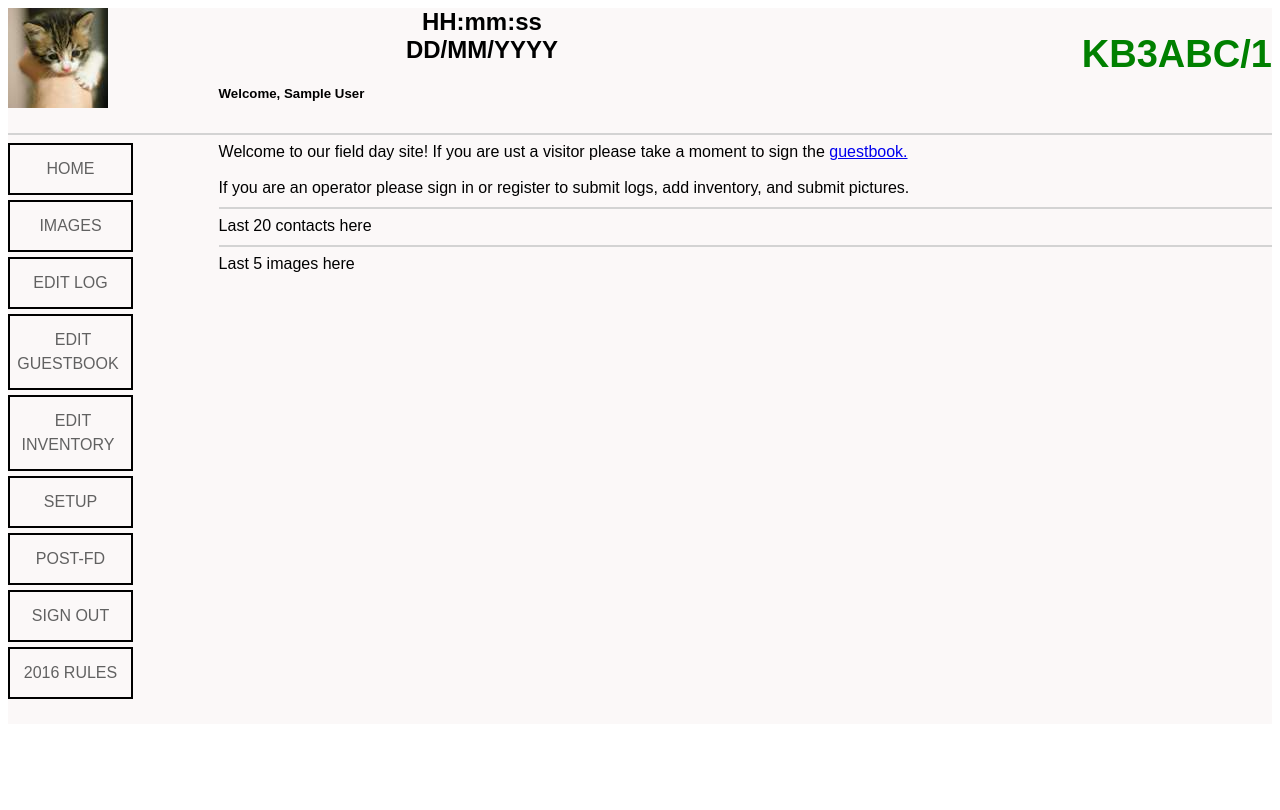
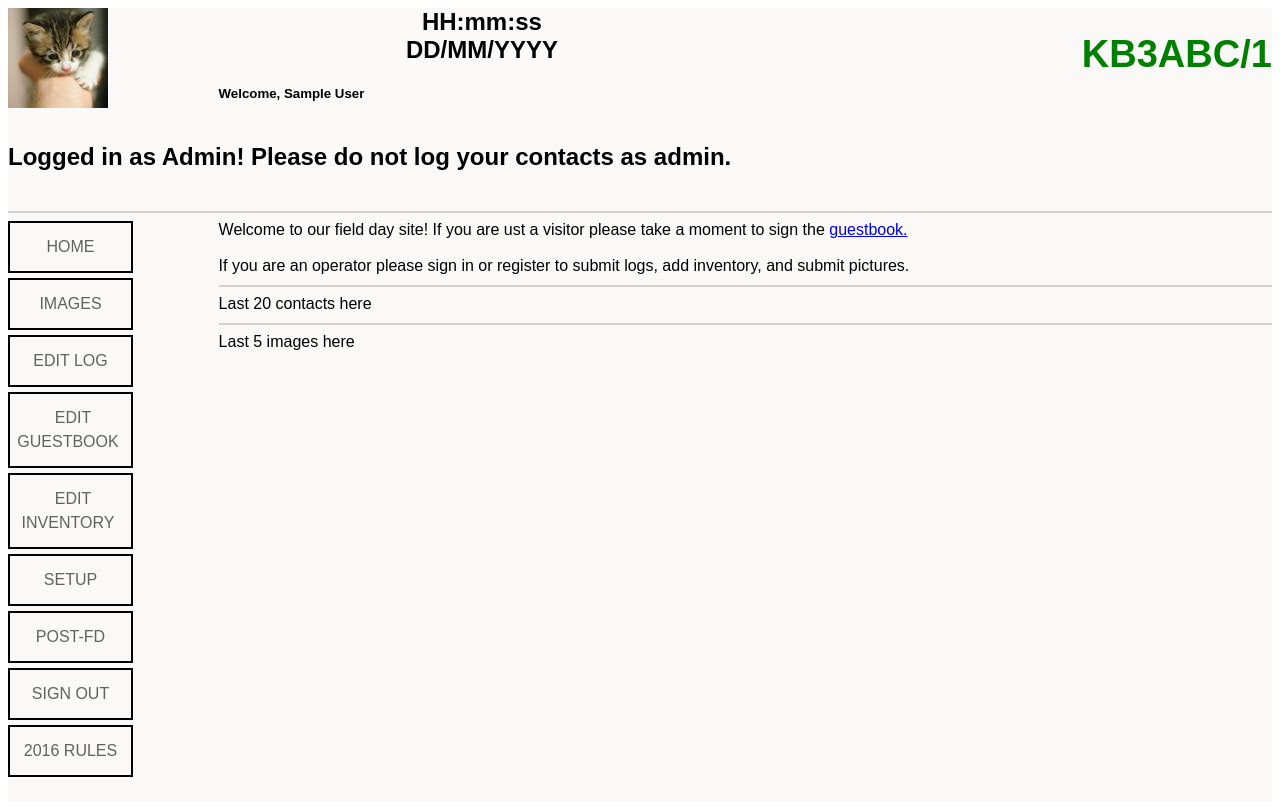
Before and after one commit to ckoval7/fdlogdb, a PHP site: page / in a window 1280 px wide. Before the commit the page ends 699 px from the top, so only its background shows below. Run offline with PHP 8.4, Linux system fonts and the light colour scheme; the visitor is signed in with stand-in values (Sample User, id 1).

Commit message:
Pre Aplha 7.1
Updated Files, Added Things

```diff
--- a/admin/db-config.php
+++ b/admin/db-config.php
@@ -150,12 +150,14 @@ try {
 	$sql="INSERT INTO users (call_sign, password, user_level) VALUES ('admin', '$pass', 'admin')";
 	$conn->exec($sql);
 	echo '<br> Account "admin" created with password "password".';
+	echo '<br> You will be rediected to the homepage in 5 seconds.';
+	echo '<META http-equiv="refresh" content="5;URL=/index.php">';
 }
 catch(PDOException $e) {
 	echo $sql . "<br>" . $e->getMessage();
 }
 
-echo '<a href="../index.php">Home</a>';
+echo '<br><a href="../index.php">Home</a>';
 
 $conn=null;
 ?>
--- a/header.php
+++ b/header.php
@@ -1,7 +1,7 @@
 <?php
 echo
 '<span id="logo" class="logo col-2">
-	<img src="img/100.jpg" alt="logo goes here"/>
+	<img src="/img/100.jpg" alt="logo goes here"/>
 </span>
 <div id="timeandtitle" class="col-10">
 	<div id="datetime" class="col-6">
@@ -20,4 +20,10 @@ echo
 		<h1>KB3ABC/1</h1>
 	</div>
 </div>';
+if (!empty($_SESSION['priv']) and $_SESSION['priv'] === "admin") {
+	echo '
+		<div class="row">
+			<h2>Logged in as Admin! Please do not log your contacts as admin.</h2>
+		</div>';
+}
 ?>
--- a/navbar.php
+++ b/navbar.php
@@ -5,13 +5,13 @@ if (!empty ($_SESSION['priv'])) {
 			<div id="drawer" class="row">
 				<nav class="nav">
 					<ul class="nav__list">
-						<li class="nav__item"><a href="index.php">Home</a></li>
-						<li class="nav__item"><a href="enter-log.php">Log</a></li>
-						<li class="nav__item"><a href="images.php">Images</a></li>
-						<li class="nav__item"><a href="guestbook.php">Guestbook</a></li>
-						<li class="nav__item"><a href="inventory.php">Inventory</a></li>
-						<li class="nav__item"><a href="sign-out.php">Sign Out</a></li>
-						<li class="nav__item"><a href="files/2016 Rules.pdf">2016 Rules</a></li>
+						<li class="nav__item"><a href="/index.php">Home</a></li>
+						<li class="nav__item"><a href="/enter-log.php">Log</a></li>
+						<li class="nav__item"><a href="/images.php">Images</a></li>
+						<li class="nav__item"><a href="/guestbook.php">Guestbook</a></li>
+						<li class="nav__item"><a href="/inventory.php">Inventory</a></li>
+						<li class="nav__item"><a href="/sign-out.php">Sign Out</a></li>
+						<li class="nav__item"><a href="/files/2016 Rules.pdf">2016 Rules</a></li>
 					</ul>
 				</nav>
 			</div>';
@@ -20,15 +20,15 @@ if (!empty ($_SESSION['priv'])) {
 			<div id="drawer" class="row">
 				<nav class="nav">
 					<ul class="nav__list">
-						<li class="nav__item"><a href="index.php">Home</a></li>
-						<li class="nav__item"><a href="images.php">Images</a></li>
-						<li class="nav__item"><a href="view-log.php">Edit Log</a></li>
-						<li class="nav__item"><a href="guestbook.php">Edit Guestbook</a></li>
-						<li class="nav__item"><a href="inventory.php">Edit Inventory</a></li>
-						<li class="nav__item"><a href="admin/setup.php">Setup</a></li>
-						<li class="nav__item"><a href="admin/postfd.php">Post-FD</a></li>
-						<li class="nav__item"><a href="sign-out.php">Sign Out</a></li>
-						<li class="nav__item"><a href="files/2016 Rules.pdf">2016 Rules</a></li>
+						<li class="nav__item"><a href="/index.php">Home</a></li>
+						<li class="nav__item"><a href="/images.php">Images</a></li>
+						<li class="nav__item"><a href="/view-log.php">Edit Log</a></li>
+						<li class="nav__item"><a href="/guestbook.php">Edit Guestbook</a></li>
+						<li class="nav__item"><a href="/inventory.php">Edit Inventory</a></li>
+						<li class="nav__item"><a href="/admin/setup.php">Setup</a></li>
+						<li class="nav__item"><a href="/admin/postfd.php">Post-FD</a></li>
+						<li class="nav__item"><a href="/sign-out.php">Sign Out</a></li>
+						<li class="nav__item"><a href="/files/2016 Rules.pdf">2016 Rules</a></li>
 					</ul>
 				</nav>
 			</div>';
@@ -38,12 +38,12 @@ if (!empty ($_SESSION['priv'])) {
 		<div id="drawer" class="row">
 			<nav class="nav">
 				<ul class="nav__list">
-					<li class="nav__item"><a href="index.php">Home</a></li>
-					<li class="nav__item"><a href="sign-in.php">Sign In</a></li>
-					<li class="nav__item"><a href="register.php">Register</a></li>
-					<li class="nav__item"><a href="view-log.php">View Log</a></li>
-					<li class="nav__item"><a href="guestbook.php">Guestbook</a></li>
-					<li class="nav__item"><a href="files/2016 Rules.pdf">2016 Rules</a></li>
+					<li class="nav__item"><a href="/index.php">Home</a></li>
+					<li class="nav__item"><a href="/sign-in.php">Sign In</a></li>
+					<li class="nav__item"><a href="/register.php">Register</a></li>
+					<li class="nav__item"><a href="/view-log.php">View Log</a></li>
+					<li class="nav__item"><a href="/guestbook.php">Guestbook</a></li>
+					<li class="nav__item"><a href="/files/2016 Rules.pdf">2016 Rules</a></li>
 				</ul>
 			</nav>
 		</div>';
--- a/php/submitsignin.php
+++ b/php/submitsignin.php
@@ -1,5 +1,4 @@
 <?php
-session_start();
 $servername = "localhost";
 $dbusername = "fdlogread";
 $dbpassword = "password";
@@ -53,7 +52,7 @@ if ($_SERVER["REQUEST_METHOD"] == "POST") {
 				$_SESSION['priv'] = $user_priv[0];
 				$_SESSION['username'] = $username;
 				$_SESSION['name'] = $firstname[0];
-				echo '<META http-equiv="refresh" content="0;URL=index.php">';
+				echo '<META http-equiv="refresh" content="0;URL=/index.php">';
 			} else {
 				$passErr2 = 'Username or password incorrect';
 			}
--- a/sign-in.php
+++ b/sign-in.php
@@ -1,4 +1,6 @@
-<?php include 'php/submitsignin.php' ?>
+<?php
+session_start();
+include 'php/submitsignin.php' ?>
 <!DOCTYPE html>
 <html>
 <head>
@@ -33,7 +35,7 @@
 					<span class="error">* <?php echo $passErr1;?></span><br>
 					<input type="submit" /><br>
 					<span class="error"> <?php echo $passErr2;?></span>
-					<h5>Don't have an account? Create one <a href="register.php">here</a>.</h5>
+					<h5>Don't have an account? Create one <a href="/register.php">here</a>.</h5>
 					<h5>If you forgot your password, please talk to an on site administrator.</h5>
 				</form>
 			</div>
```
Also changed, not shown: admin/setup.php (added, +56 -0 lines).
